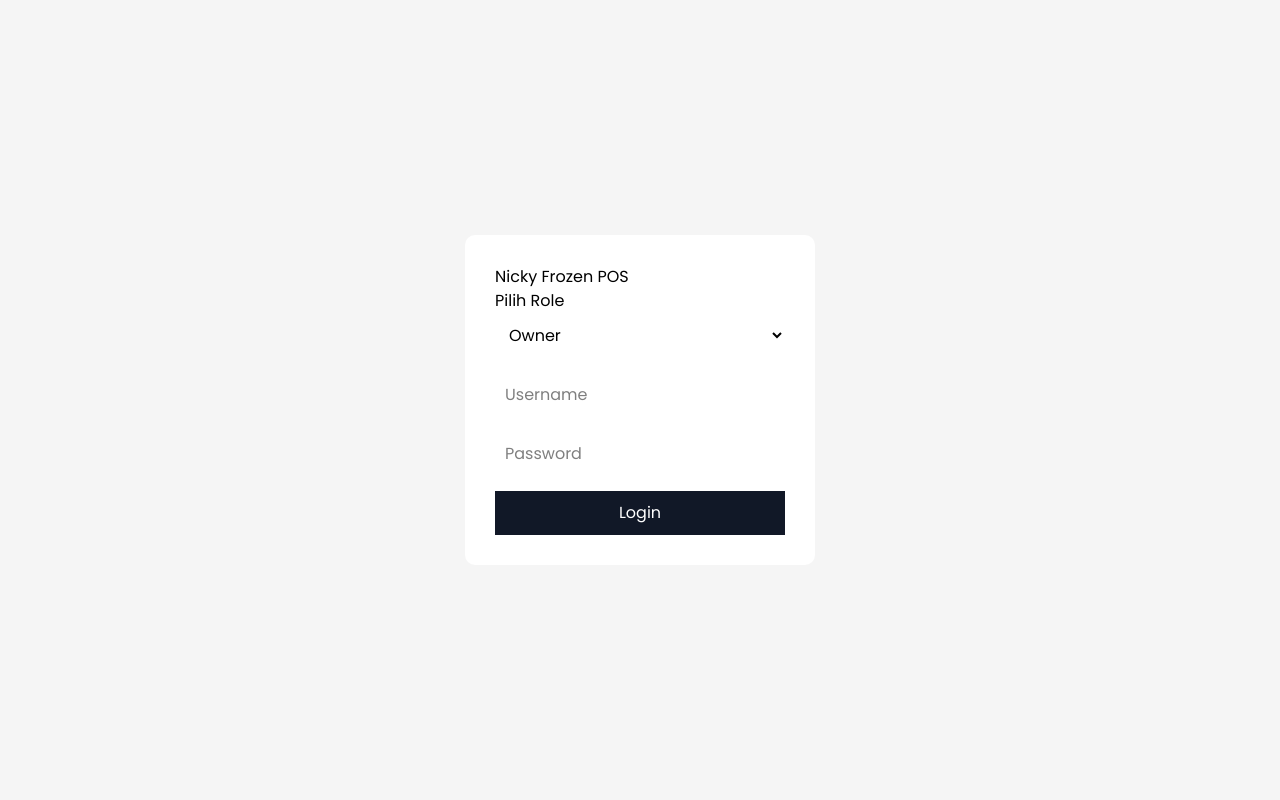
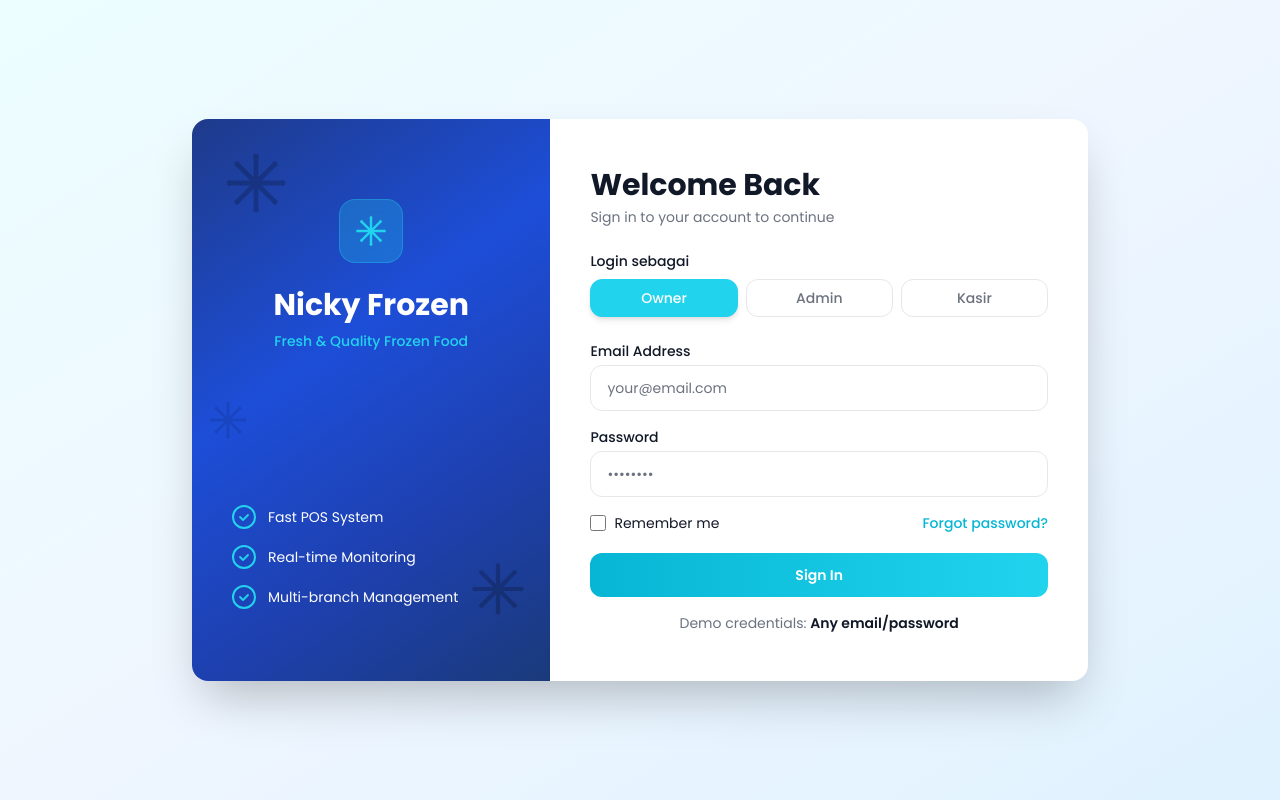
Before and after one commit to muhagit/Pos-System-Nicky-Frozen, a React app in the folder frontend/: page / in a window 1280 px wide. Built offline with nearby package versions, Linux system fonts and the light colour scheme; the HTML template or start-up script is replaced by a standard one.

Commit message:
MEMBUAT UI LOGIN

```diff
--- a/frontend/package.json
+++ b/frontend/package.json
@@ -12,9 +12,12 @@
   "dependencies": {
     "@tailwindcss/vite": "^4.3.0",
     "axios": "^1.16.1",
+    "lucide-react": "^1.16.0",
     "react": "^19.2.6",
     "react-dom": "^19.2.6",
-    "react-router-dom": "^7.15.1"
+    "react-router-dom": "^7.15.1",
+    "recharts": "^3.8.1",
+    "sweetalert2": "^11.26.24"
   },
   "devDependencies": {
     "@eslint/js": "^10.0.1",
--- a/frontend/src/pages/LoginPage.jsx
+++ b/frontend/src/pages/LoginPage.jsx
@@ -1,10 +1,10 @@
 import { useState } from "react";
 import API from "../services/api";
+import swal from "sweetalert2";
 
 const LoginPage = () => {
-
     const [role, setRole] = useState("Owner");
-
+    const [rememberMe, setRememberMe] = useState(false);
     const [formData, setFormData] = useState({
         username: "",
         password: "",
@@ -20,8 +20,8 @@ const LoginPage = () => {
     const handleLogin = async (e) => {
         e.preventDefault();
 
+
         try {
-
             const response = await API.post("/auth/login", {
                 username: formData.username,
                 password: formData.password,
@@ -30,114 +30,217 @@ const LoginPage = () => {
 
             console.log(response.data);
 
-            // simpan token
-            localStorage.setItem(
-                "userInfo",
-                JSON.stringify(response.data)
-            );
+            localStorage.setItem("userInfo", JSON.stringify(response.data));
 
             alert("Login berhasil");
 
-            // redirect berdasarkan role
-            if (response.data.role === "Owner") {
-                window.location.href = "/owner";
-            }
-
-            if (response.data.role === "Admin") {
-                window.location.href = "/admin";
-            }
-
-            if (response.data.role === "Kasir") {
-                window.location.href = "/kasir";
-            }
-
+            if (response.data.role === "Owner") window.location.href = "/owner";
+            if (response.data.role === "Admin") window.location.href = "/admin";
+            if (response.data.role === "Kasir") window.location.href = "/kasir";
         } catch (error) {
-
-            alert(
-                error.response?.data?.message ||
-                "Login gagal"
-            );
+            alert(error.response?.data?.message || "Login gagal");
         }
     };
 
+    const roles = ["Owner", "Admin", "Kasir"];
+
     return (
+        <div className="min-h-screen flex items-center justify-center bg-gradient-to-br from-cyan-50 via-blue-50 to-sky-100">
+            <div className="flex w-full max-w-4xl mx-4 rounded-2xl shadow-2xl overflow-hidden bg-white">
+
+                {/* Left Panel */}
                 <div
+                    className="hidden md:flex flex-col justify-between w-2/5 p-10 relative overflow-hidden"
                     style={{
-                height: "100vh",
-                display: "flex",
-                justifyContent: "center",
-                alignItems: "center",
-                background: "#f5f5f5",
+                        background: "linear-gradient(145deg, #1e3a8a 0%, #1d4ed8 40%, #1e40af 70%, #1a3a7a 100%)",
                     }}
                 >
-            <form
-                onSubmit={handleLogin}
-                style={{
-                    background: "white",
-                    padding: "30px",
-                    borderRadius: "10px",
-                    width: "350px",
-                }}
+                    {/* Decorative snowflakes */}
+                    <div className="absolute top-8 left-8 opacity-20">
+                        <SnowflakeIcon size={64} />
+                    </div>
+                    <div className="absolute bottom-16 right-6 opacity-20">
+                        <SnowflakeIcon size={56} />
+                    </div>
+                    <div className="absolute top-1/2 left-4 opacity-10">
+                        <SnowflakeIcon size={40} />
+                    </div>
+
+                    {/* Logo & Brand */}
+                    <div className="relative z-10 flex flex-col items-center text-center mt-10">
+                        <div
+                            className="w-16 h-16 rounded-2xl flex items-center justify-center mb-6"
+                            style={{ background: "rgba(34, 211, 238, 0.25)", backdropFilter: "blur(8px)", border: "1px solid rgba(34,211,238,0.3)" }}
                         >
+                            <SnowflakeIcon size={32} color="#22d3ee" />
+                        </div>
 
-                <h2>Nicky Frozen POS</h2>
+                        <h1 className="text-3xl font-bold text-white mb-2 font-[var(--font-poppins)]">
+                            Nicky Frozen
+                        </h1>
+                        <p className="text-sm font-medium" style={{ color: "#22d3ee" }}>
+                            Fresh &amp; Quality Frozen Food
+                        </p>
+                    </div>
 
-                <h3>Pilih Role</h3>
+                    {/* Features */}
+                    <div className="relative z-10 flex flex-col gap-4 mb-8">
+                        {[
+                            "Fast POS System",
+                            "Real-time Monitoring",
+                            "Multi-branch Management",
+                        ].map((feature) => (
+                            <div key={feature} className="flex items-center gap-3">
+                                <div
+                                    className="w-6 h-6 rounded-full flex items-center justify-center flex-shrink-0"
+                                    style={{ border: "2px solid #22d3ee" }}
+                                >
+                                    <svg width="12" height="12" viewBox="0 0 12 12" fill="none">
+                                        <path
+                                            d="M2 6l3 3 5-5"
+                                            stroke="#22d3ee"
+                                            strokeWidth="1.8"
+                                            strokeLinecap="round"
+                                            strokeLinejoin="round"
+                                        />
+                                    </svg>
+                                </div>
+                                <span className="text-white text-sm">{feature}</span>
+                            </div>
+                        ))}
+                    </div>
+                </div>
 
-                <select
-                    value={role}
-                    onChange={(e) => setRole(e.target.value)}
-                    style={{
-                        width: "100%",
-                        padding: "10px",
-                        marginBottom: "15px",
-                    }}
+                {/* Right Panel */}
+                <div className="flex-1 flex flex-col justify-center px-10 py-12">
+                    <h2 className="text-3xl font-bold text-[var(--color-text)] mb-1">
+                        Welcome Back
+                    </h2>
+                    <p className="text-[var(--color-text-secondary)] text-sm mb-6">
+                        Sign in to your account to continue
+                    </p>
+
+                    {/* Role Selection */}
+                    <div className="mb-6">
+                        <p className="text-sm font-medium text-[var(--color-text)] mb-2">
+                            Login sebagai
+                        </p>
+                        <div className="flex gap-2">
+                            {roles.map((r) => (
+                                <button
+                                    key={r}
+                                    type="button"
+                                    onClick={() => setRole(r)}
+                                    className={`flex-1 py-2 px-3 rounded-xl text-sm font-medium border transition-all duration-200 cursor-pointer ${
+                                        role === r
+                                            ? "bg-[var(--color-primary)] border-[var(--color-primary)] text-white shadow-md"
+                                            : "bg-white border-[var(--color-border)] text-[var(--color-text-secondary)] hover:border-[var(--color-primary)] hover:text-[var(--color-primary)]"
+                                    }`}
                                 >
-                    <option>Owner</option>
-                    <option>Admin</option>
-                    <option>Kasir</option>
-                </select>
+                                    {r}
+                                </button>
+                            ))}
+                        </div>
+                    </div>
 
+                    <form onSubmit={handleLogin} className="flex flex-col gap-4">
+                        {/* Email / Username */}
+                        <div className="flex flex-col gap-1">
+                            <label className="text-sm font-medium text-[var(--color-text)]">
+                                Email Address
+                            </label>
                             <input
                                 type="text"
                                 name="username"
-                    placeholder="Username"
+                                placeholder="your@email.com"
                                 onChange={handleChange}
-                    style={{
-                        width: "100%",
-                        padding: "10px",
-                        marginBottom: "15px",
-                    }}
+                                className="border border-[var(--color-border)] rounded-xl px-4 py-3 text-sm text-[var(--color-text)] placeholder-[var(--color-text-secondary)] focus:outline-none focus:ring-2 focus:ring-[var(--color-primary)] focus:border-transparent transition-all"
                             />
+                        </div>
 
+                        {/* Password */}
+                        <div className="flex flex-col gap-1">
+                            <label className="text-sm font-medium text-[var(--color-text)]">
+                                Password
+                            </label>
                             <input
                                 type="password"
                                 name="password"
-                    placeholder="Password"
+                                placeholder="••••••••"
                                 onChange={handleChange}
-                    style={{
-                        width: "100%",
-                        padding: "10px",
-                        marginBottom: "15px",
-                    }}
+                                className="border border-[var(--color-border)] rounded-xl px-4 py-3 text-sm text-[var(--color-text)] placeholder-[var(--color-text-secondary)] focus:outline-none focus:ring-2 focus:ring-[var(--color-primary)] focus:border-transparent transition-all"
                             />
+                        </div>
 
+                        {/* Remember Me & Forgot Password */}
+                        <div className="flex items-center justify-between">
+                            <label className="flex items-center gap-2 cursor-pointer select-none">
+                                <input
+                                    type="checkbox"
+                                    checked={rememberMe}
+                                    onChange={() => setRememberMe(!rememberMe)}
+                                    className="w-4 h-4 accent-[var(--color-primary)] cursor-pointer"
+                                />
+                                <span className="text-sm text-[var(--color-text)]">Remember me</span>
+                            </label>
+                            <button
+                                type="button"
+                                className="text-sm font-medium text-[var(--color-primary-dark)] hover:underline cursor-pointer bg-transparent border-none"
+                            >
+                                Forgot password?
+                            </button>
+                        </div>
+
+                        {/* Sign In Button */}
                         <button
                             type="submit"
+                            className="mt-1 w-full py-3 rounded-xl text-white font-semibold text-sm transition-all duration-200 hover:opacity-90 active:scale-[0.99] cursor-pointer"
                             style={{
-                        width: "100%",
-                        padding: "10px",
-                        background: "#111827",
-                        color: "white",
-                        border: "none",
+                                background: "linear-gradient(90deg, #06b6d4 0%, #22d3ee 100%)",
                             }}
                         >
-                    Login
+                            Sign In
                         </button>
 
+                        {/* Demo Credentials */}
+                        <p className="text-center text-sm text-[var(--color-text-secondary)]">
+                            Demo credentials:{" "}
+                            <span className="font-semibold text-[var(--color-text)]">
+                                Any email/password
+                            </span>
+                        </p>
                     </form>
+                </div>
+            </div>
         </div>
     );
 };
 
+/* Simple inline Snowflake SVG icon */
+const SnowflakeIcon = ({ size = 24, color = "currentColor" }) => (
+    <svg
+        width={size}
+        height={size}
+        viewBox="0 0 24 24"
+        fill="none"
+        stroke={color}
+        strokeWidth="1.8"
+        strokeLinecap="round"
+        strokeLinejoin="round"
+    >
+        <line x1="12" y1="2" x2="12" y2="22" />
+        <line x1="2" y1="12" x2="22" y2="12" />
+        <line x1="4.93" y1="4.93" x2="19.07" y2="19.07" />
+        <line x1="19.07" y1="4.93" x2="4.93" y2="19.07" />
+        <circle cx="12" cy="2" r="1" fill={color} stroke="none" />
+        <circle cx="12" cy="22" r="1" fill={color} stroke="none" />
+        <circle cx="2" cy="12" r="1" fill={color} stroke="none" />
+        <circle cx="22" cy="12" r="1" fill={color} stroke="none" />
+        <circle cx="4.93" cy="4.93" r="1" fill={color} stroke="none" />
+        <circle cx="19.07" cy="19.07" r="1" fill={color} stroke="none" />
+        <circle cx="4.93" cy="19.07" r="1" fill={color} stroke="none" />
+        <circle cx="19.07" cy="4.93" r="1" fill={color} stroke="none" />
+    </svg>
+);
+
 export default LoginPage;
```
Also changed, not shown: 1 other file (tests, documents, lock files or other folders). Lines whose indentation alone changed are shown as unchanged.
